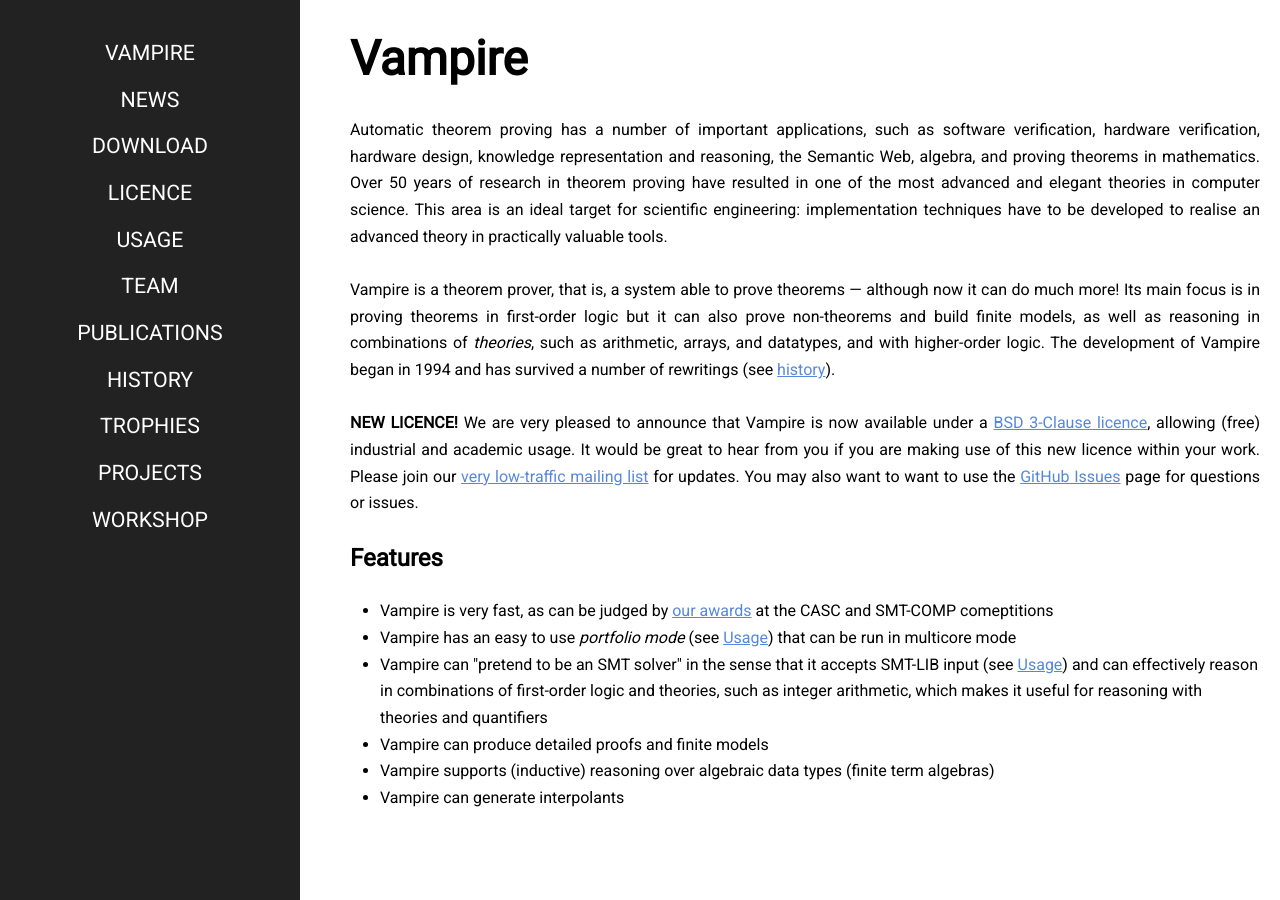
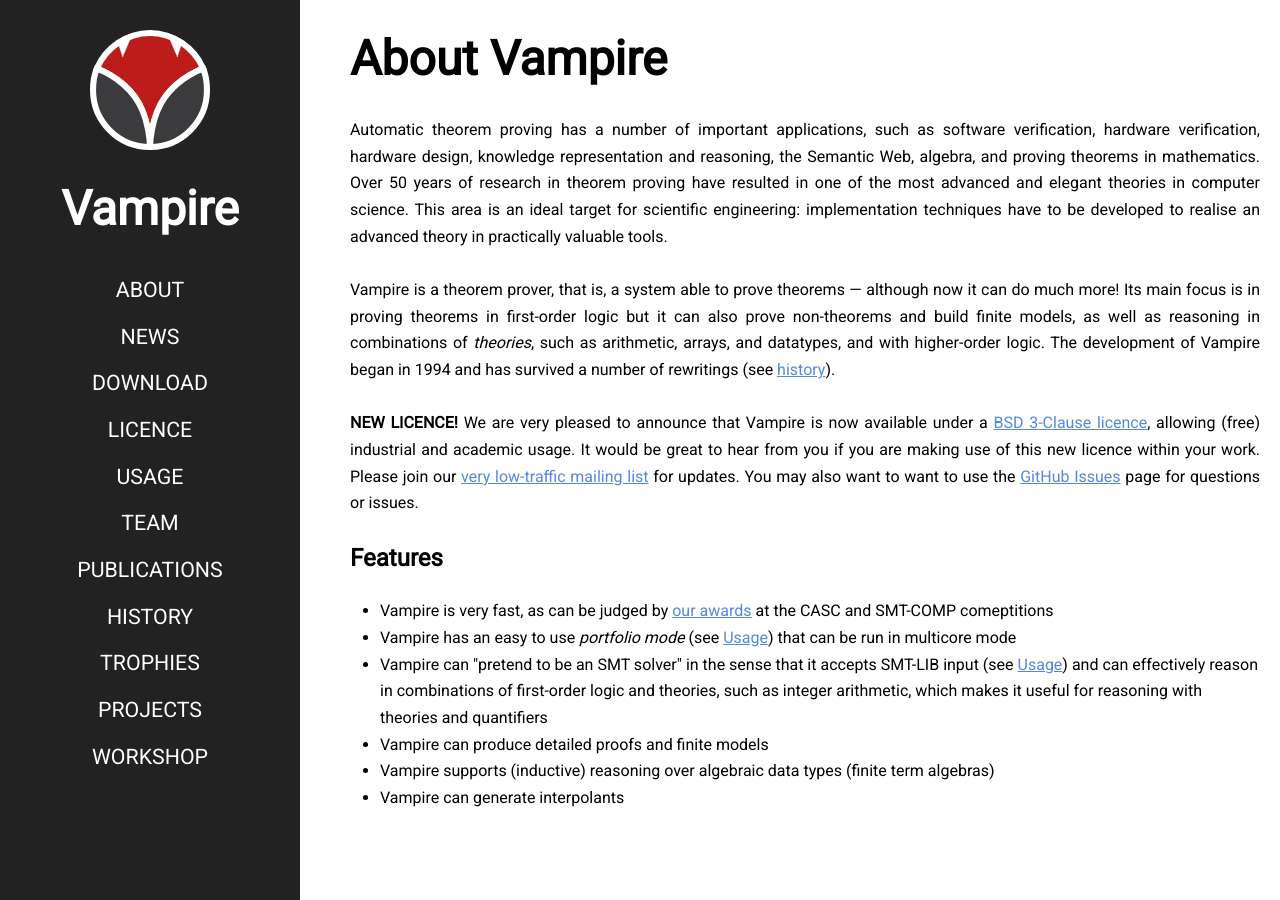
Before and after one commit to vprover/vprover.github.io, a Jekyll site: the page built from index.html, in a window 1280 px wide. Built offline with Jekyll 4.4.1, drawn with Linux system fonts in a browser that asks for light colours.

Commit message:
Add logo

```diff
--- a/_includes/navigation.html
+++ b/_includes/navigation.html
@@ -1,9 +1,12 @@
 <nav>
+ <img src="/img/vampire_logo.svg" alt="Vampire Logo" style="width: 40%"/>
+ <h1 style="text-align:center">Vampire</h1>
+
  <input type="checkbox" id="nav-toggle"/>
  <label for="nav-toggle" id="nav-hamburger">
   <i class="material-icons">menu</i>
  </label>
- <a href="/index.html">Vampire</a>
+ <a href="/index.html">About</a>
  <a href="/news.html">News</a>
  <a href="/download.html">Download</a>
  <a href="/licence.html">Licence</a>
--- a/_sass/nav.scss
+++ b/_sass/nav.scss
@@ -37,6 +37,12 @@
 	padding-bottom: $nav-padding;
 }
 
+nav img
+{
+	display: block;
+	margin: auto;
+}
+
 #nav-toggle:checked ~ a
 {
 	display: block;
--- a/index.html
+++ b/index.html
@@ -1,5 +1,5 @@
 ---
-title: Vampire
+title: About Vampire
 layout: default
 ---
 
```
Also changed, not shown: img/vampire_logo.svg (added).
